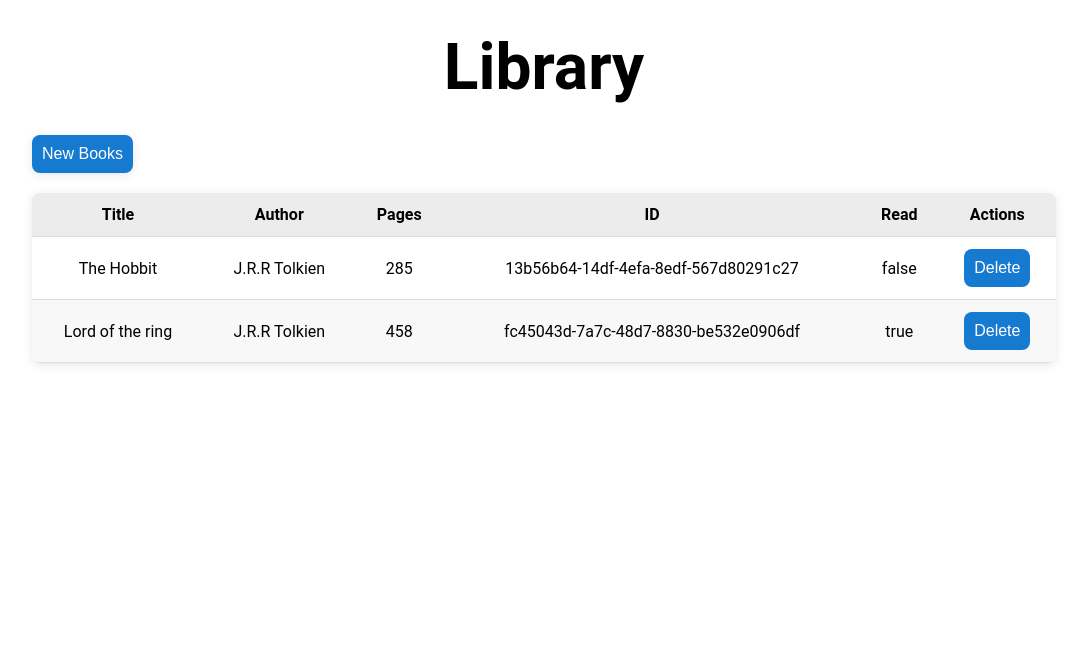
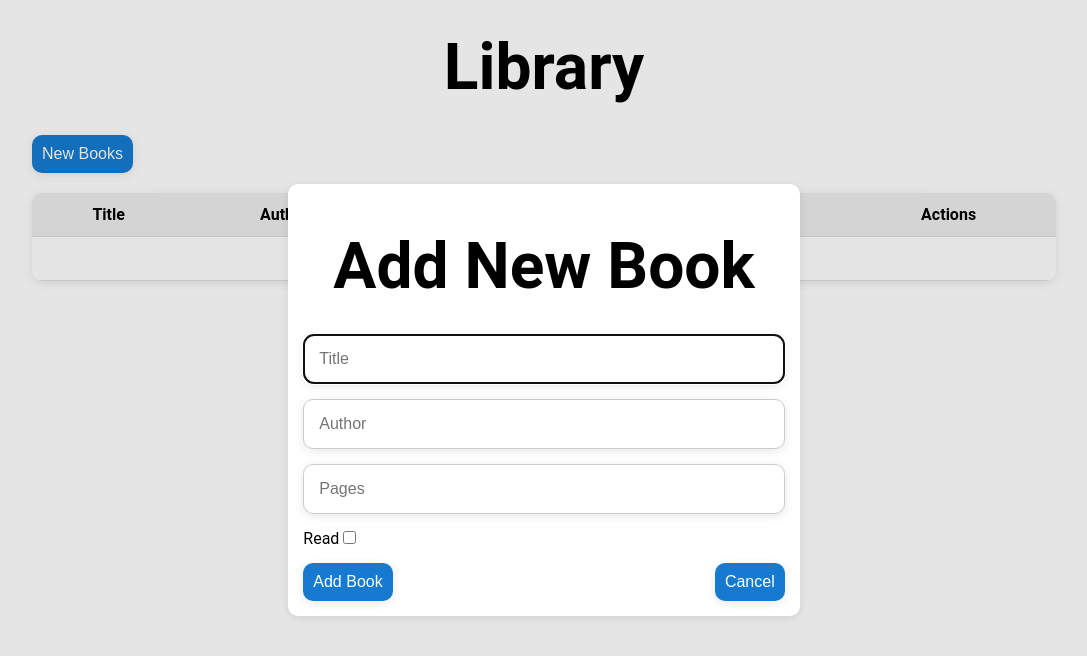
Before and after one commit to Rino9514/library, a plain HTML site: page index.html in a window 1280 px wide. Both pictures are taken after a click on the button "New Books". Shown: the whole page, without its empty margins (96-1183 px from the left). Drawn offline with Linux system fonts and the light colour scheme.

Commit message:
complete the display, empty, delete, need to add a prototype to change the value of read

```diff
--- a/index.html
+++ b/index.html
@@ -46,17 +46,17 @@
     <form class="new_book_form" action="#" method="post">
       <h1>Add New Book</h1>
       <div class="inputs">
-        <input type="text" id="title" name="title" placeholder="Title" required>
-        <input type="text" id="author" name="author" placeholder="Author" required>
-        <input type="number" id="pages" name="pages" placeholder="Pages" required>
+        <input class="shadow" type="text" id="title" name="title" placeholder="Title" required>
+        <input class="shadow" type="text" id="author" name="author" placeholder="Author" required>
+        <input class="shadow" type="number" id="pages" name="pages" placeholder="Pages" required>
         <div>
           <label for="read">Read</label>
           <input type="checkbox" id="read" name="read">
         </div>
       </div>
       <div class="action_button">
-        <button class="shadow">Add Book</button>
-        <button class="shadow">Cancel</button>
+        <button class="shadow" id="add">Add Book</button>
+        <button class="shadow" id="close">Cancel</button>
       </div>
     </form>
   </dialog>
--- a/script.js
+++ b/script.js
@@ -1,5 +1,9 @@
 const bodySection = document.querySelector("tbody");
+const newBookButton = document.querySelector(".wrapper > button");
 
+const addBookDialog = document.querySelector("dialog");
+const addBookDialogButton = document.querySelector("#add");
+const closeDialogButton = document.querySelector("#close");
 
 const myLibrary = [];
 
@@ -24,7 +28,15 @@ function displayBookInLibrary(){
       const row = document.createElement("tr");
 
       Object.values(elements).forEach(value => {
-        if (typeof value !== "function") {
+        if(typeof value === "boolean") {
+          const cell = document.createElement("td");
+          const checkbox = document.createElement("input");
+          checkbox.type = "checkbox";
+          checkbox.checked = value;
+          cell.appendChild(checkbox);
+          row.appendChild(cell);
+        }
+        else if(typeof value !== "function") {
           const cell = document.createElement("td");
           cell.textContent = value;
           row.appendChild(cell);
@@ -67,19 +79,47 @@ bodySection.addEventListener("click", (event) => {
     if (index !== -1) {
       myLibrary.splice(index, 1); // supprime l'objet directement
     }
-  }
   if(myLibrary.length === 0) {
     emptyLibrary();
   }
+  }
+
 });
 
-function addBookToLibrary() {
-  // take params, create a book then store it in the array
-  myLibrary.push(new Book('The Hobbit', 'J.R.R Tolkien', 285,false))
-  myLibrary.push(new Book('Lord of the ring', 'J.R.R Tolkien', 458,true))
+function addBookToLibrary(title, author, pages, read) {
+  // create a book then store it in the array
+  // myLibrary.push(new Book('The Hobbit', 'J.R.R Tolkien', 285,false))
+  // myLibrary.push(new Book('Lord of the ring', 'J.R.R Tolkien', 458,true))
+  if (title!== "" && author!== "" &&  pages!== ""){
+    myLibrary.push(new Book(title, author, pages, read));
+  }
+  console.log(myLibrary);
+
   displayBookInLibrary();
 }
 
-addBookToLibrary();
+newBookButton.addEventListener("click", () => {
+  addBookDialog.showModal();
+});
+
+closeDialogButton.addEventListener("click", (event) => {
+  event.preventDefault(); // empêche la soumission
+  addBookDialog.close();
+});
+
+addBookDialogButton.addEventListener("click", (event) => {
+  event.preventDefault(); // empêche la soumission
+  addBookDialog.close();
+
+  const title = document.querySelector("#title").value;
+  const author = document.querySelector("#author").value;
+  const pages = document.querySelector("#pages").value;
+  const read = document.querySelector("#read").checked;
+
+  addBookToLibrary(title,author,pages,read);
+});
+
+addBookToLibrary("","","",true);
+// addBookToLibrary();
 // const thehobbit = new Book('The Hobbit', 'J.R.R Tolkien', 285,false);
-console.log(myLibrary[0].info());
+// console.log(myLibrary[0].info());
--- a/styles.css
+++ b/styles.css
@@ -35,7 +35,6 @@ table {
   border-collapse: collapse; /* Supprime les espaces entre les bordures */
   overflow: hidden;
   background-color: white;
-  border-radius: 8px;
 }
 
 th, td {
@@ -64,8 +63,9 @@ tr:hover {
 
 dialog {
   padding: 15px;
-  /* border: none; */
-  border-radius: 6px;
+  border: none;
+  justify-self: center;
+  align-self: center;
 }
 
 .inputs{
@@ -76,7 +76,7 @@ dialog {
 
 .inputs > input{
   border: 1px solid #ccc;
-  border-radius: 6px;
+  border-radius: 10px;
   font-size: 1rem;
   width: 100%;
   padding: 15px;
@@ -92,7 +92,6 @@ button {
   background-color: #157ad0;
   padding: 10px;
   border: none;
-  border-radius: 8px;
   font-size: 1rem;
   transition: background-color 0.1s ease;
   cursor: pointer;
@@ -108,4 +107,5 @@ button:active {
 
 .shadow{
   box-shadow: 0px 2px 10px 0px rgba(0, 0, 0, 0.1);
+  border-radius: 10px;
 }
```
